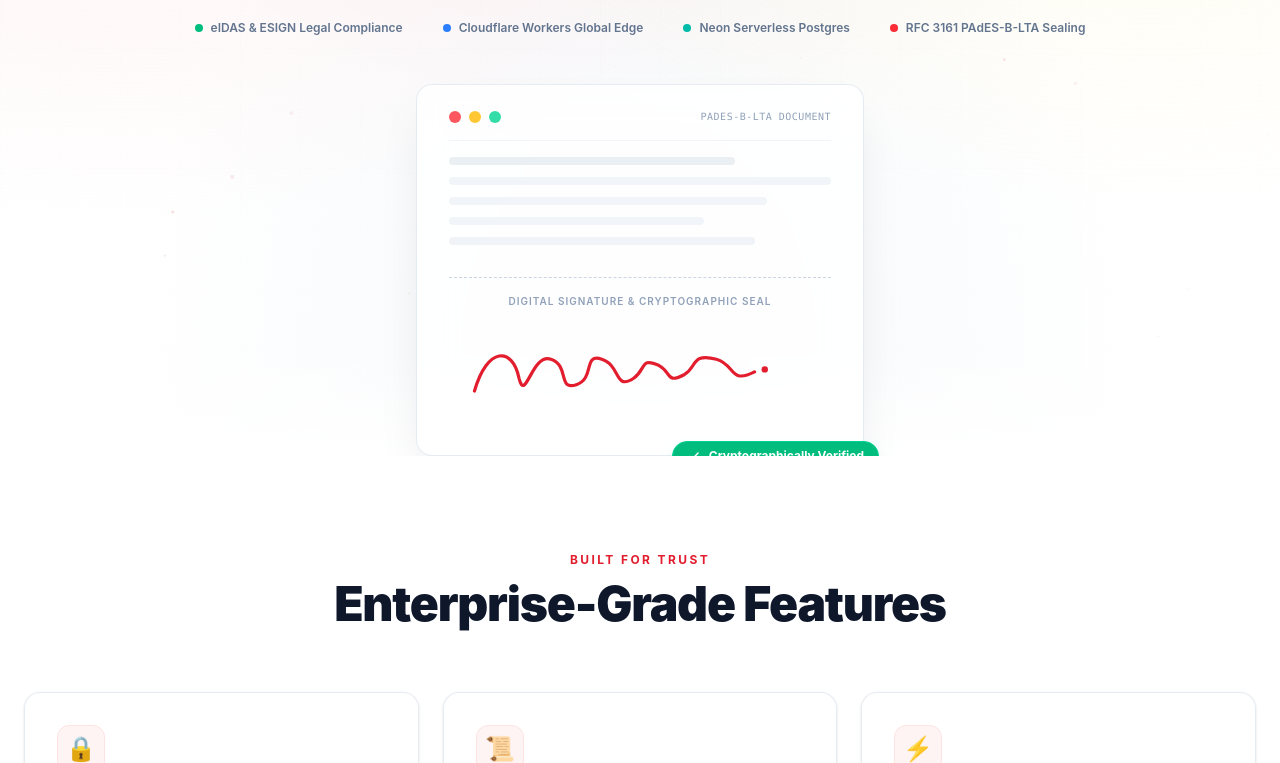
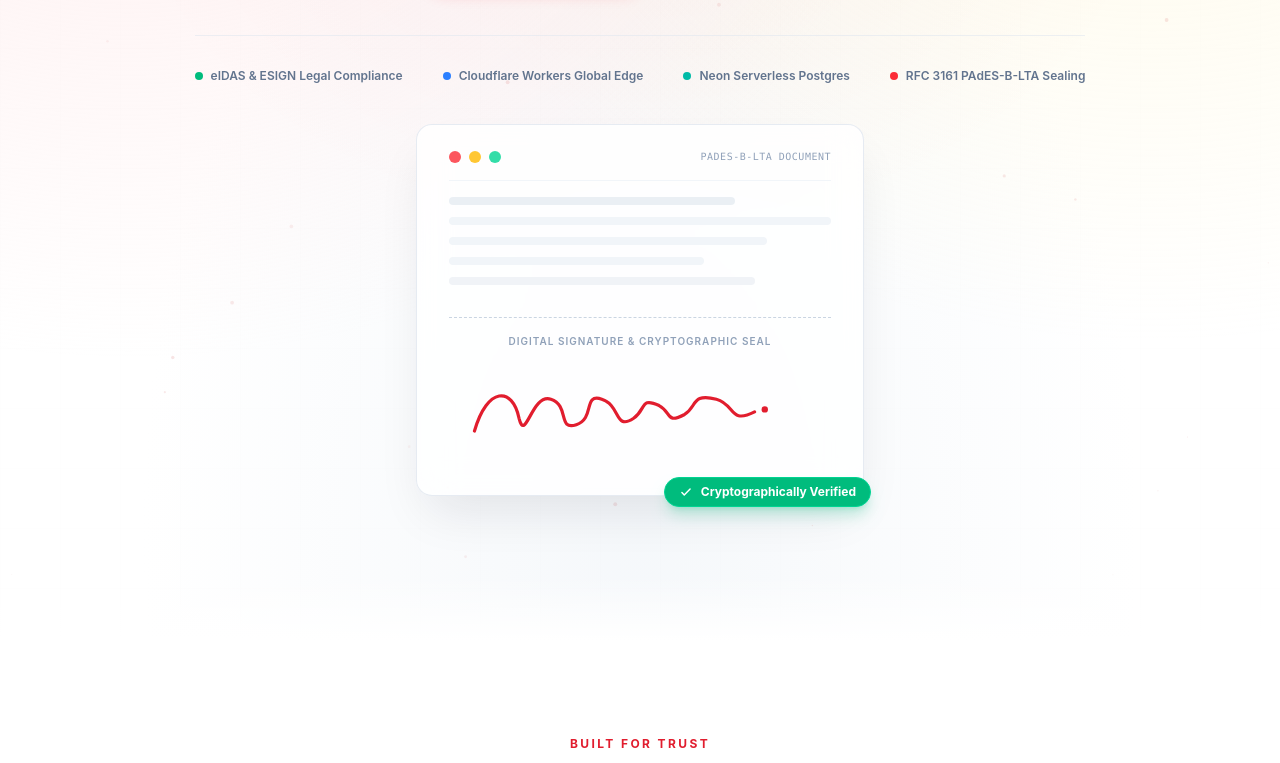
Before and after one commit to graphomy/graphsign.ink, a Next.js app in the folder apps/web/: page / in a window 1280 px wide. Shown: the part 557-1320 px from the top of the page. Built offline with nearby package versions, Linux system fonts and the light colour scheme.

Commit message:
fix(homepage): prevent verified badge cutoff and update deployment copy [INK-324]

```diff
--- a/apps/web/src/app/(public)/support/page.tsx
+++ b/apps/web/src/app/(public)/support/page.tsx
@@ -8,7 +8,7 @@ export default function SupportPage() {
     <LegalPage
       title="Support and contact"
       sections={[
-        ,
+
         [
           'Support',
           'For account access, signing, downloads, exports or technical assistance, email support@graphsign.ink. Include a document or workflow identifier and a description of the issue. Do not send passwords, signing tokens or confidential documents.',
@@ -19,11 +19,11 @@ export default function SupportPage() {
         ],
         [
           'Grievances and complaints',
-          'The designated Grievance Officer is Kunal Priyadarshi, Designated Partner, Graphomy Technologies LLP. Send service or privacy grievances to support@graphsign.ink with the subject Grievance, addressed to Kunal Priyadarshi. We will respond within applicable legal time limits. This channel does not restrict complaints to competent authorities or any mandatory legal rights.',
+          'Send service or privacy grievances to support@graphsign.ink with the subject Grievance. We will respond within 48 hours.',
         ],
         [
           'Paid services and business enquiries',
-          'Contact support@graphsign.ink to discuss a paid plan and a separate written service agreement, including commercial terms, support commitments and any required data-processing arrangements. A paid agreement does not remove mandatory legal duties, and free use does not waive non-excludable rights.',
+          'Contact support@graphsign.ink to discuss a paid plan and a separate written service agreement, including commercial terms, support commitments and any required data-processing arrangements.',
         ],
       ]}
     >
--- a/apps/web/src/app/page.tsx
+++ b/apps/web/src/app/page.tsx
@@ -68,7 +68,7 @@ function SignatureAnimation() {
   }, [node]);
 
   return (
-    <div ref={setNode} className="relative w-full max-w-md mx-auto mt-12">
+    <div ref={setNode} className="relative w-full max-w-md mx-auto mt-10 mb-8 pb-4">
       {/* Document card */}
       <div
         className="relative glass-panel rounded-2xl shadow-2xl shadow-slate-900/10 border border-slate-200/80 p-8 pt-6 card-hover"
@@ -137,7 +137,7 @@ function SignatureAnimation() {
 
         {/* Verified badge */}
         <div
-          className="absolute -bottom-4 -right-4 flex items-center gap-2 bg-emerald-500 text-white text-xs font-bold px-3.5 py-1.5 rounded-full shadow-lg shadow-emerald-500/25 border border-emerald-400"
+          className="absolute -bottom-3 right-4 sm:-right-2 flex items-center gap-2 bg-emerald-500 text-white text-xs font-bold px-3.5 py-1.5 rounded-full shadow-lg shadow-emerald-500/25 border border-emerald-400 z-30"
           style={{
             opacity: inView ? 1 : 0,
             transform: inView ? 'scale(1)' : 'scale(0.5)',
@@ -364,7 +364,7 @@ export default function Home() {
 
       <main className="flex-1">
         {/* ── Hero ── */}
-        <section className="relative min-h-[85vh] flex items-center justify-center px-6 overflow-hidden mesh-hero-bg">
+        <section className="relative min-h-[85vh] flex items-center justify-center px-6 pt-12 pb-24 overflow-hidden mesh-hero-bg">
           {/* Radial gradient accent */}
           <div
             className="absolute inset-0 pointer-events-none"
@@ -387,7 +387,7 @@ export default function Home() {
           />
 
           <div
-            className="relative z-10 text-center max-w-5xl mx-auto"
+            className="relative z-20 text-center max-w-5xl mx-auto"
             style={{
               opacity: heroVisible ? 1 : 0,
               transform: heroVisible ? 'translateY(0)' : 'translateY(40px)',
@@ -493,7 +493,7 @@ export default function Home() {
           </div>
 
           {/* Bottom fade */}
-          <div className="absolute bottom-0 left-0 right-0 h-28 bg-gradient-to-t from-white to-transparent pointer-events-none" />
+          <div className="absolute bottom-0 left-0 right-0 h-16 bg-gradient-to-t from-white to-transparent pointer-events-none z-10" />
         </section>
 
         {/* ── Features Grid ── */}
@@ -598,7 +598,7 @@ export default function Home() {
               Infrastructure.
             </h2>
             <p className="text-base text-neutral-500 max-w-xl mx-auto leading-relaxed">
-              Self-host with Docker, deploy to Cloudflare, or use our managed cloud. Your data, your
+              Deploy with Cloudflare and Neon, or use our managed cloud. Your data, your
               certificates, your rules&mdash;no vendor lock-in, ever.
             </p>
             <div className="flex flex-col sm:flex-row items-center justify-center gap-4 pt-2">
--- a/apps/web/src/lib/legal-content.ts
+++ b/apps/web/src/lib/legal-content.ts
@@ -29,7 +29,7 @@ export const electronicDisclosure = [
 export const termsSections = [
   [
     'Business identity and agreement',
-    'Graphsign.ink is operated by Graphomy Technologies LLP (Graphomy, we, us). Graphomy is located in Noida, Uttar Pradesh, India, and is a limited liability partnership. Contact support@graphsign.ink for business correspondence. These Terms govern hosted service use by account holders, workspace members and invited signers. The Service is available for use globally, subject to applicable laws and service availability; it is not restricted to users in a particular country. Use is voluntary. By registering or using the Service you agree to these Terms; if you disagree, stop using it. The electronic-signing disclosure separately governs consent to electronic records. An agreement you sign with a sender is between its parties, not Graphomy.',
+    'Graphsign.ink is operated by Graphomy Technologies LLP (Graphomy, we, us). Contact support@graphsign.ink for business correspondence. These Terms govern hosted service use by account holders, workspace members and invited signers. The Service is available for use globally, subject to applicable laws and service availability; it is not restricted to users in a particular country. Use is voluntary. By registering or using the Service you agree to these Terms; if you disagree, stop using it. The electronic-signing disclosure separately governs consent to electronic records. An agreement you sign with a sender is between its parties, not Graphomy.',
   ],
   [
     'Eligibility and authority',
@@ -76,7 +76,7 @@ export const termsSections = [
 export const privacySections = [
   [
     'Who this notice covers',
-    'Graphomy Technologies LLP, located in Noida, Uttar Pradesh, India, operates Graphsign.ink. This notice covers visitors, account holders, workspace members and invited signers, including those without an account. Graphomy determines how account administration, service security and support data are used. For documents and recipient details submitted by a customer, the sending organization generally determines the purposes and Graphomy processes them on its instructions. Contact the sender about its own privacy practices and us at support@graphsign.ink about ours.',
+    'Graphomy Technologies LLP operates Graphsign.ink. This notice covers visitors, account holders, workspace members and invited signers, including those without an account. Graphomy determines how account administration, service security and support data are used. For documents and recipient details submitted by a customer, the sending organization generally determines the purposes and Graphomy processes them on its instructions. Contact the sender about its own privacy practices and us at support@graphsign.ink about ours.',
   ],
   [
     'Data and sources',
@@ -104,6 +104,6 @@ export const privacySections = [
   ],
   [
     'Security, children and contact',
-    'Access controls and security measures help protect data, but no system eliminates every risk. Use secure devices and keep signing links confidential. The Service is for adults aged 18 or over; report suspected children’s data to us. For privacy requests, security concerns and grievances, email support@graphsign.ink. The designated Grievance Officer is Kunal Priyadarshi, Designated Partner, Graphomy Technologies LLP, reachable at the same email address. We will handle requests within applicable legal time limits. Material notice changes will be communicated as appropriate; see the effective date for this version.',
+    'Access controls and security measures help protect data, but no system eliminates every risk. Use secure devices and keep signing links confidential. The Service is for adults aged 18 or over; report suspected children’s data to us. For privacy requests, security concerns and grievances, email support@graphsign.ink. We will handle requests within applicable legal time limits. Material notice changes will be communicated as appropriate; see the effective date for this version.',
   ],
 ] as const;
```
